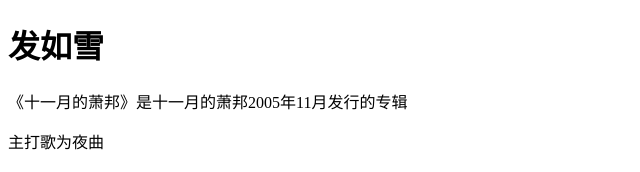
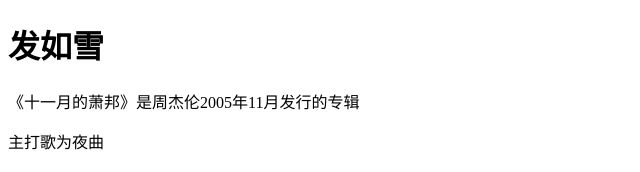
Before and after one commit to wangFun/MVVM, a plain HTML site: page index.html in a window 1280 px wide. Shown: the top 172 px of the page, without its empty margins (0-640 px from the left). Drawn offline with Linux system fonts and the light colour scheme.

Commit message:
My mvvm 1.1

```diff
--- a/index.html
+++ b/index.html
@@ -50,7 +50,7 @@
 
         function replace(frag) {
             Array.from(frag.childNodes).forEach(node => {
-                let reg = /\{\{(.*?)\}\}/g;
+                let reg = /\{\{(.*?)\}\}/;
                 while (reg.test(node.textContent)) {
                     let arr = RegExp.$1.split('.');
                     let txt = node.textContent;
@@ -58,9 +58,8 @@
                     arr.forEach(key => {
                         val = val[key];
                     })
-                    node.textContent = txt.replace(reg, val).trim();
+                    node.textContent = node.textContent.replace(reg, val).trim();
                     new Watcher(vm, RegExp.$1, newVal => {
-                        debugger
                         node.textContent = txt.replace(reg, newVal).trim();
                     })
                 }
```
